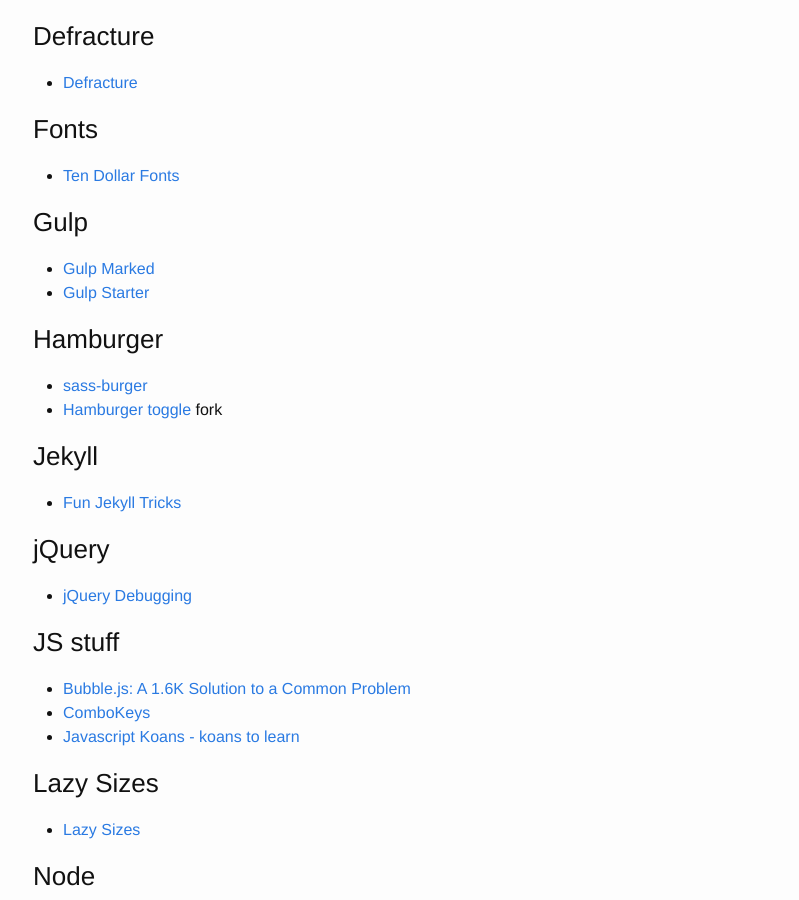
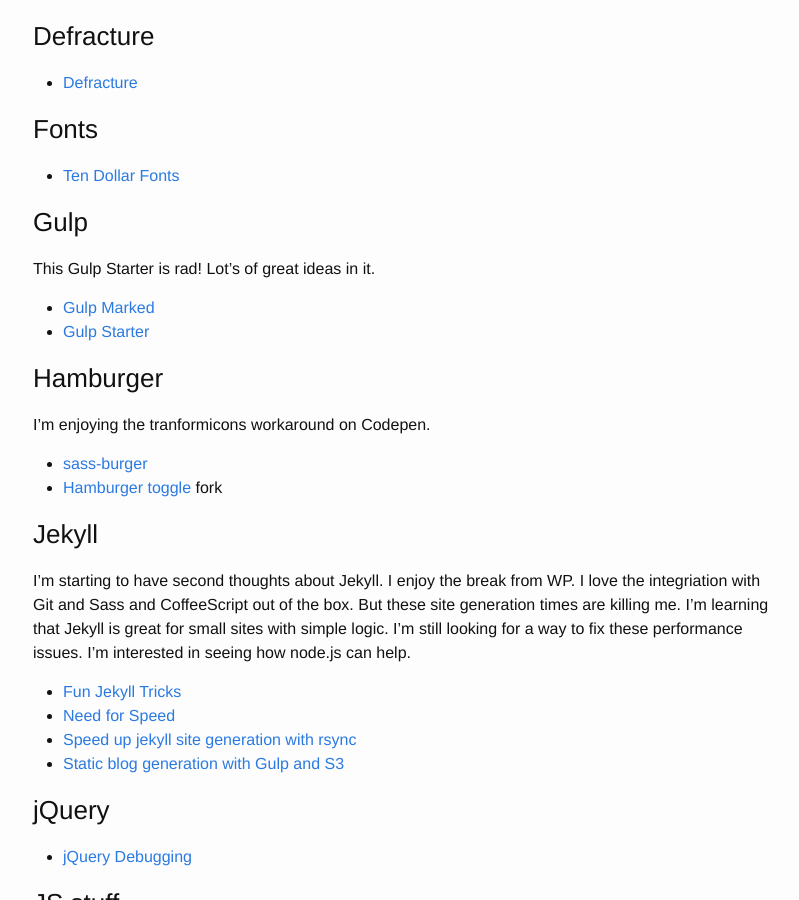
Before and after one commit to brownerd/brownerd.github.io, a Jekyll site: the page built from _posts/2015-01-01-reading-list-2015.md, in a window 1280 px wide and 900 px high, scrolled down 13529 px. Shown: the whole window, without its empty margins (237-1036 px from the left). Built offline with Jekyll 4.4.1, drawn with Linux system fonts in a browser that asks for light colours; emoji names are drawn with the system emoji font.

Commit message:
jekyll resources

```diff
--- a/_posts/2015-01-01-reading-list-2015.md
+++ b/_posts/2015-01-01-reading-list-2015.md
@@ -821,11 +821,15 @@ I am leaving these here for now so I can remember to look into them. This is all
 
 
 ### Gulp
+This Gulp Starter is rad! Lot's of great ideas in it.
+
 - [Gulp Marked](https://www.npmjs.com/package/gulp-marked)
 - [Gulp Starter](https://github.com/greypants/gulp-starter)
 
 
 ### Hamburger
+I'm enjoying the tranformicons workaround on Codepen.
+
 - [sass-burger](https://github.com/nick-jonas/sass-burger)
 - [Hamburger toggle](http://codepen.io/solvm/pen/aa1b5257551eede529c334fe168031ec/) fork
 
@@ -833,10 +837,12 @@ I am leaving these here for now so I can remember to look into them. This is all
 
 
 ### Jekyll
+I'm starting to have second thoughts about Jekyll. I enjoy the break from WP. I love the integriation with Git and Sass and CoffeeScript out of the box. But these site generation times are killing me. I'm learning that Jekyll is great for small sites with simple logic. I'm still looking for a way to fix these performance issues. I'm interested in seeing how node.js can help.
+
 - [Fun Jekyll Tricks](http://www.madebymarket.com/blog/dev/fun-jekyll-tricks.html)
-
-
-
+- [Need for Speed](https://jonsuh.com/blog/need-for-speed/)
+- [Speed up jekyll site generation with rsync](https://tuananh.org/2014/07/26/speed-up-jekyll-site-generation-with-rsync/)
+- [Static blog generation with Gulp and S3](http://blog.lmorchard.com/2014/10/20/static-blog-generation-with-gulp/)
 
 
 ### jQuery
```
